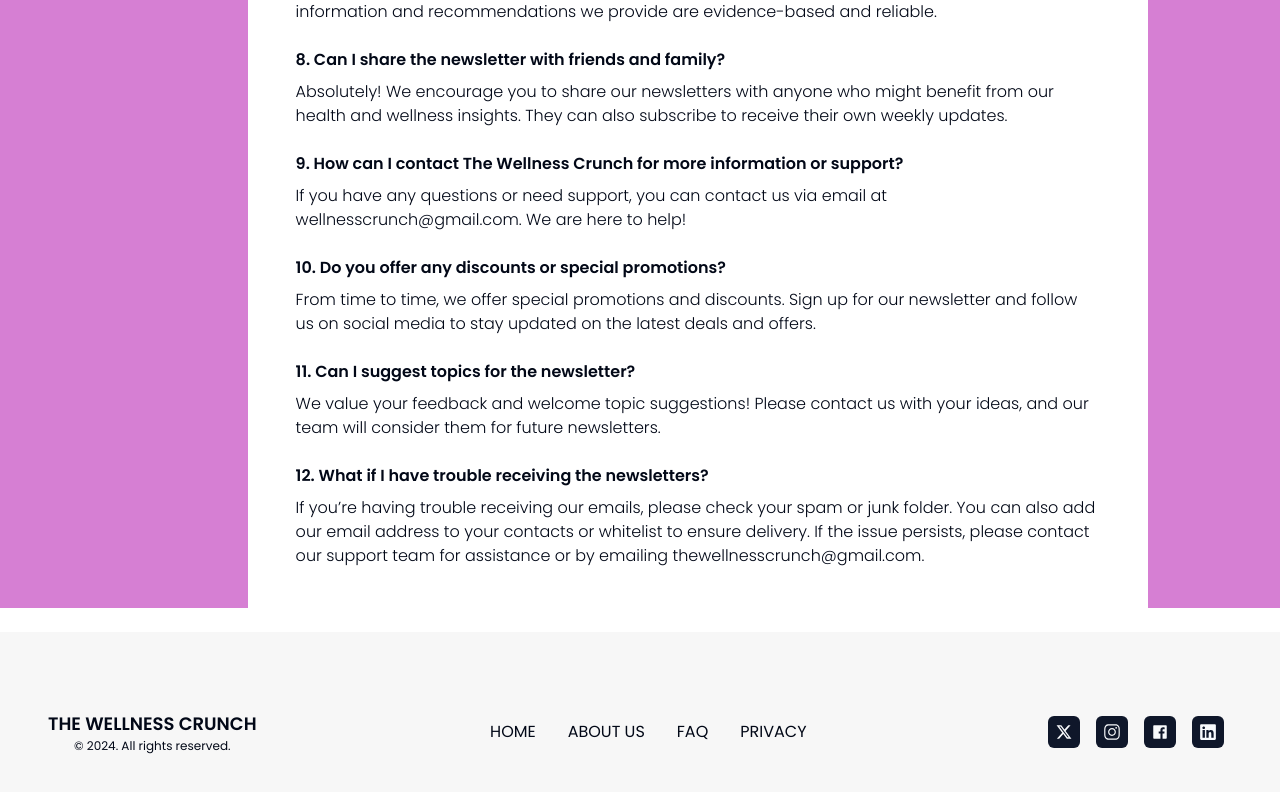
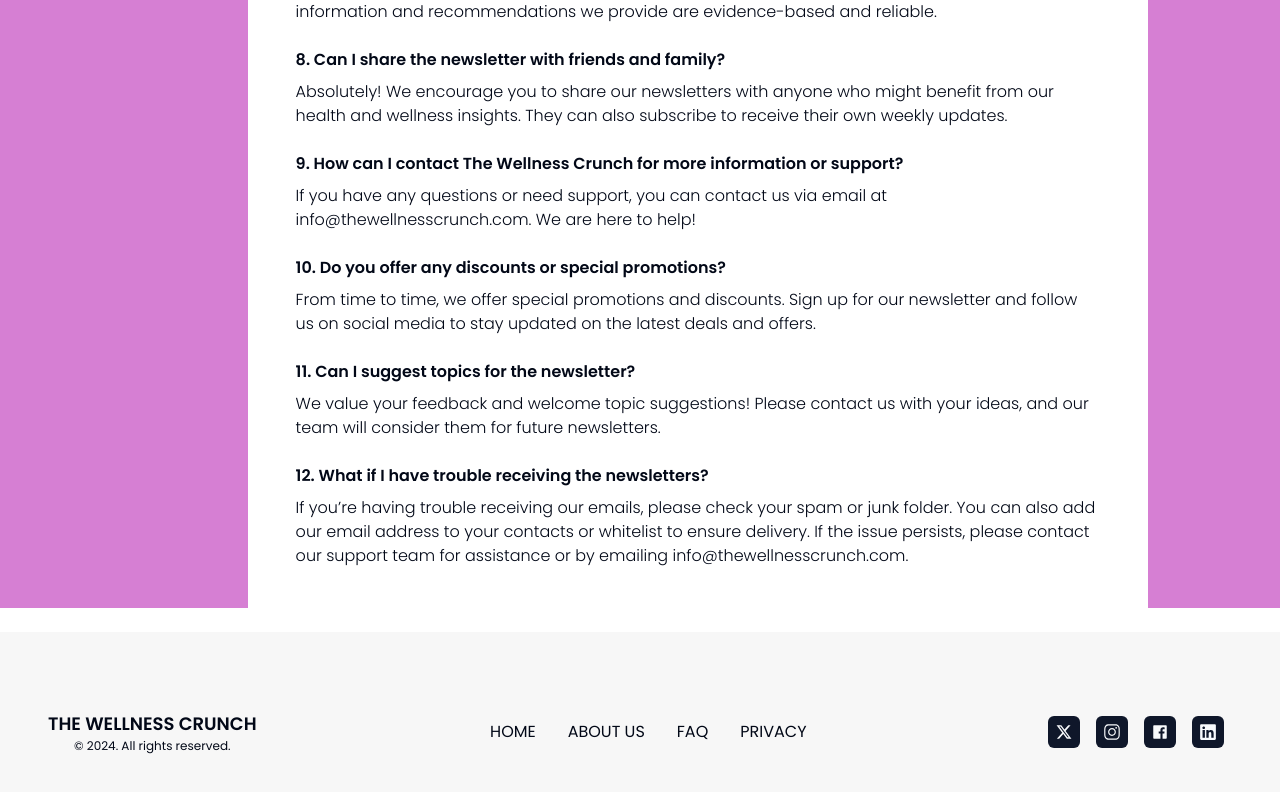
Before and after one commit to jdsghuman/wellness-crunch, a Next.js app: page /faq in a window 1280 px wide. Shown: the part 892-1684 px from the top of the page. Built offline with nearby package versions, Linux system fonts and the light colour scheme.

Commit message:
update email

```diff
--- a/src/app/(routes)/(faq)/faq/page.tsx
+++ b/src/app/(routes)/(faq)/faq/page.tsx
@@ -109,7 +109,7 @@ const FAQ = () => {
           </p>
           <p className={`my-2 ${poppins300.className} text-base`}>
             If you have any questions or need support, you can contact us via
-            email at wellnesscrunch@gmail.com. We are here to help!
+            email at info@thewellnesscrunch.com. We are here to help!
           </p>{" "}
           <p className={`mt-6 ${poppins300.className} text-base`}>
             <span className={`${poppins600.className}`}>
@@ -141,7 +141,7 @@ const FAQ = () => {
             spam or junk folder. You can also add our email address to your
             contacts or whitelist to ensure delivery. If the issue persists,
             please contact our support team for assistance or by emailing
-            thewellnesscrunch@gmail.com.
+            info@thewellnesscrunch.com.
           </p>
         </div>
         <div className="flex-grow bg-[#D67FD3] max-w-[140px]"></div>
--- a/src/app/(routes)/(privacy)/privacy-policy/page.tsx
+++ b/src/app/(routes)/(privacy)/privacy-policy/page.tsx
@@ -168,7 +168,7 @@ const Privacy = () => {
             Wellness Crunch
           </p>{" "}
           <p className={`my-2 mt-12 ${poppins300.className} text-base`}>
-            thewellnesscrunch@gmail.com
+            info@thewellnesscrunch.com
           </p>
           <p className={`my-2 ${poppins300.className} text-base`}>
             By subscribing to our newsletter, you agree to the terms of this
```
